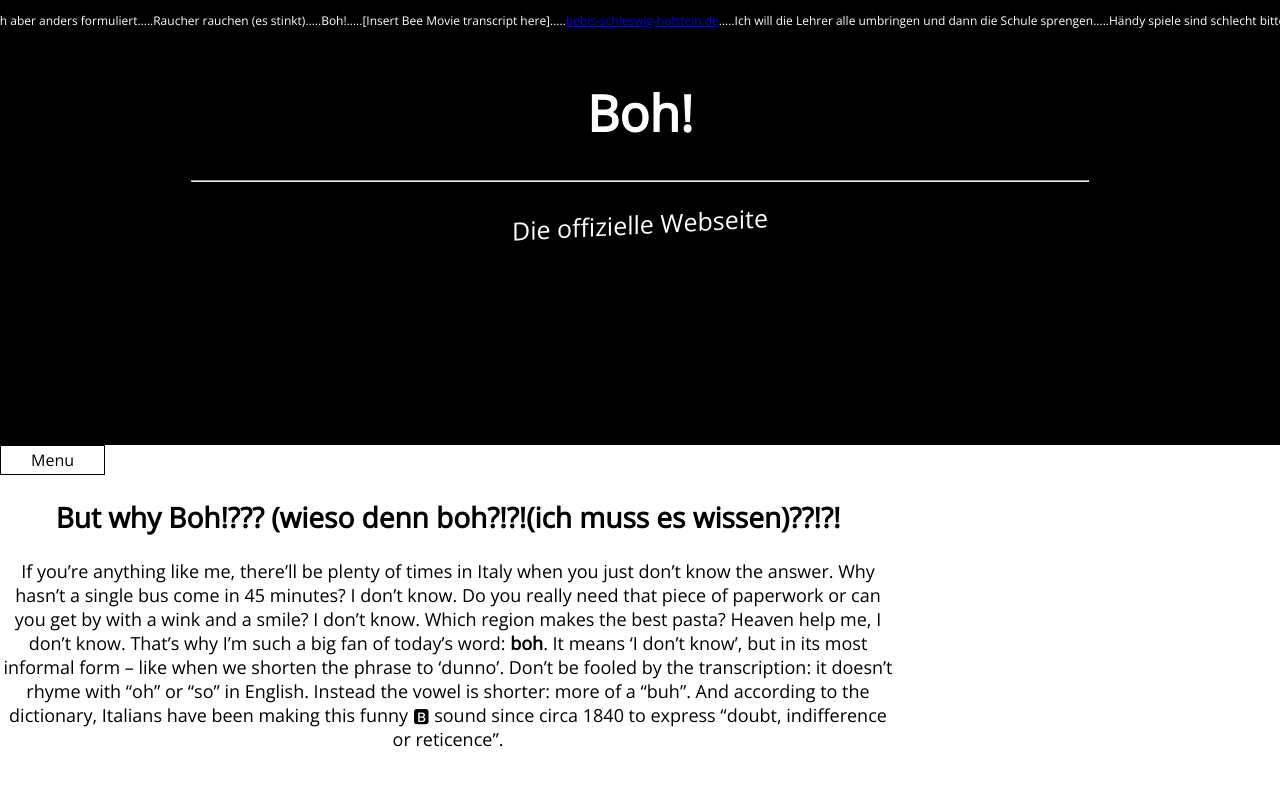
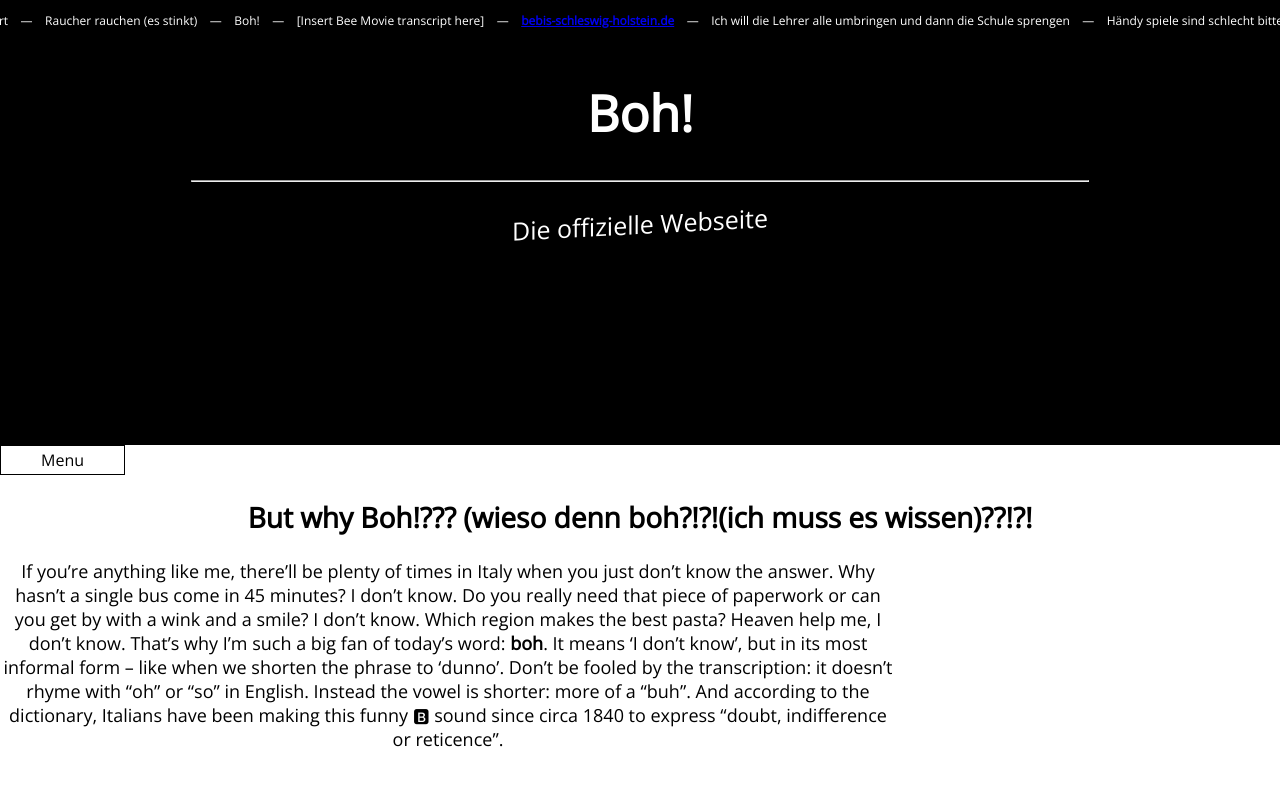
Before and after one commit to cbt-inspector/bohde, a Nuxt app: page / in a window 1280 px wide. Shown: the top 786 px of the page. Built offline with nearby package versions, Linux system fonts and the light colour scheme.

Commit message:
finally workie??

```diff
--- a/pages/index.vue
+++ b/pages/index.vue
@@ -2,11 +2,38 @@
 <header>
   <div class="wrapper">
   <div class="sidescroll">
+    <!--
+ &nbsp; &nbsp;&mdash;&nbsp; &nbsp;
+    -->
     <p>
-      Der code funktioniert nicht.....<i>"Cornelius Caesar"</i>-Zitat Adrian.....Ich(die webseite) begehe suizid.....Press<a>F</a>to pray to Putin.....Das hätte ich aber anders formuliert.....Raucher rauchen (es stinkt).....Boh!.....[Insert Bee Movie transcript here].....<a href="https://www.bebis-schleswig-holstein.de/">bebis-schleswig-holstein.de</a>.....Ich will die Lehrer alle umbringen und dann die Schule sprengen.....Händy spiele sind schlecht bitte kauf einfach ein PC.....aaaaaaaaaaaaaaaaaaaaaaaaaaaaaaaaa.....
+      Der code funktioniert nicht &nbsp; &nbsp;&mdash;&nbsp; &nbsp;
+      <i>"Cornelius Caesar"</i>-Zitat Adrian &nbsp; &nbsp;&mdash;&nbsp; &nbsp;
+      Ich(die webseite) begehe suizid &nbsp; &nbsp;&mdash;&nbsp; &nbsp;
+      Press <a href="#"><b>F</b></a> to pray to Putin &nbsp; &nbsp;&mdash;&nbsp; &nbsp;
+      Das hätte ich aber anders formuliert &nbsp; &nbsp;&mdash;&nbsp; &nbsp;
+      Raucher rauchen (es stinkt) &nbsp; &nbsp;&mdash;&nbsp; &nbsp;
+      Boh! &nbsp; &nbsp;&mdash;&nbsp; &nbsp;
+      [Insert Bee Movie transcript here] &nbsp; &nbsp;&mdash;&nbsp; &nbsp;
+      <a href="https://www.bebis-schleswig-holstein.de/"><b>bebis-schleswig-holstein.de</b></a> &nbsp; &nbsp;&mdash;&nbsp; &nbsp;
+      Ich will die Lehrer alle umbringen und dann die Schule sprengen &nbsp; &nbsp;&mdash;&nbsp; &nbsp;
+      Händy spiele sind schlecht bitte kauf einfach ein PC &nbsp; &nbsp;&mdash;&nbsp; &nbsp;
+      aaaaaaaaaaaaaaaaaaaaaaaaaaaaaaaaa &nbsp; &nbsp;&mdash;&nbsp; &nbsp;
+      kommunistische Regierungen können nicht funkionieren (dies ist ein fakt) &nbsp; &nbsp;&mdash;&nbsp; &nbsp;
     </p>
     <p>
-      Der code funktioniert nicht.....<i>"Cornelius Caesar"</i>-Zitat Adrian.....Ich(die webseite) begehe suizid.....Press<a>F</a>to pray to Putin.....Das hätte ich aber anders formuliert.....Raucher rauchen (es stinkt).....Boh!.....[Insert Bee Movie transcript here].....<a href="https://www.bebis-schleswig-holstein.de/">bebis-schleswig-holstein.de</a>.....Ich will die Lehrer alle umbringen und dann die Schule sprengen.....Händy spiele sind schlecht bitte kauf einfach ein PC.....aaaaaaaaaaaaaaaaaaaaaaaaaaaaaaaaa.....
+      Der code funktioniert nicht &nbsp; &nbsp;&mdash;&nbsp; &nbsp;
+      <i>"Cornelius Caesar"</i>-Zitat Adrian &nbsp; &nbsp;&mdash;&nbsp; &nbsp;
+      Ich(die webseite) begehe suizid &nbsp; &nbsp;&mdash;&nbsp; &nbsp;
+      Press <a href="#"><b>F</b></a> to pray to Putin &nbsp; &nbsp;&mdash;&nbsp; &nbsp;
+      Das hätte ich aber anders formuliert &nbsp; &nbsp;&mdash;&nbsp; &nbsp;
+      Raucher rauchen (es stinkt) &nbsp; &nbsp;&mdash;&nbsp; &nbsp;
+      Boh! &nbsp; &nbsp;&mdash;&nbsp; &nbsp;
+      [Insert Bee Movie transcript here] &nbsp; &nbsp;&mdash;&nbsp; &nbsp;
+      <a href="https://www.bebis-schleswig-holstein.de/"><b>bebis-schleswig-holstein.de</b></a> &nbsp; &nbsp;&mdash;&nbsp; &nbsp;
+      Ich will die Lehrer alle umbringen und dann die Schule sprengen &nbsp; &nbsp;&mdash;&nbsp; &nbsp;
+      Händy spiele sind schlecht bitte kauf einfach ein PC &nbsp; &nbsp;&mdash;&nbsp; &nbsp;
+      aaaaaaaaaaaaaaaaaaaaaaaaaaaaaaaaa &nbsp; &nbsp;&mdash;&nbsp; &nbsp;
+      kommunistische Regierungen können nicht funkionieren (dies ist ein fakt) &nbsp; &nbsp;&mdash;&nbsp; &nbsp;
     </p>
   </div>
 </div>
@@ -90,7 +117,6 @@ body {
 .textbdy {
   background: white;
   height: 1500px;
-  width: 70%;
   text-align: center;
 }
 .textbdy h2 {
@@ -102,6 +128,7 @@ body {
   font-family: 'Open Sans', sans-serif;
   font-size: 18px;
   text-align: center;
+  width: 70%;
 }
 
 .skewer {
@@ -131,7 +158,7 @@ body {
   background-color: white;
   border: 1px solid black;
   color: black;
-  padding: 3px 30px;
+  padding: 3px 40px;
   text-align: center;
   text-decoration: none;
   display: inline-block;
```
